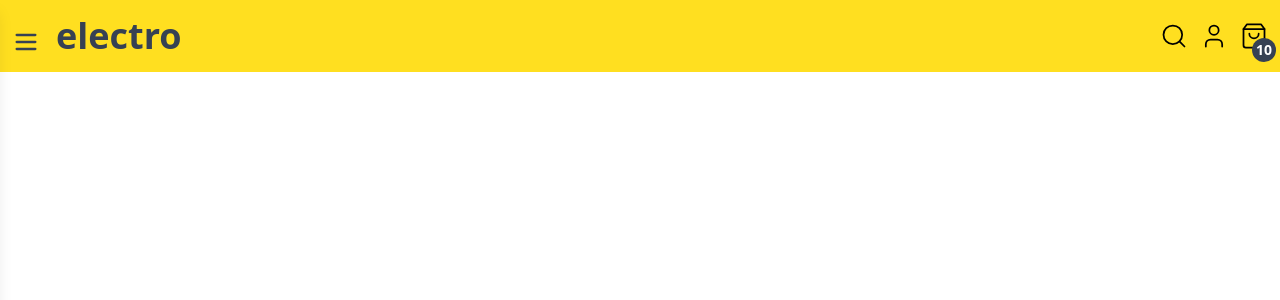
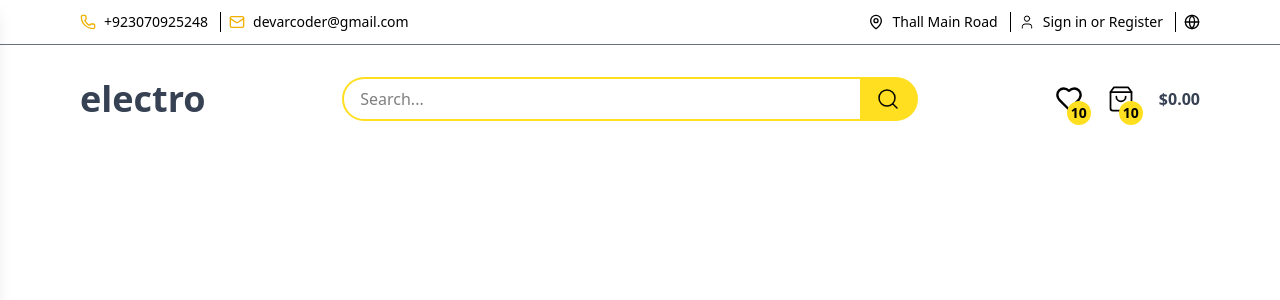
Before and after one commit to devARcoder/Electronics_Store, a React (Vite) app: page / in a window 1280 px wide. Shown: the top 300 px of the page. Built offline with nearby package versions, Linux system fonts and the light colour scheme.

Commit message:
to make responsive for all devices header

```diff
--- a/src/assets/svg.jsx
+++ b/src/assets/svg.jsx
@@ -187,3 +187,115 @@ export const ForwardArrowIcon = ({
     </svg>
   );
 };
+
+export const CallIcon = ({
+  size = 24,
+  stroke = 'currentColor',
+  strokeWidth = 2,
+  fill = 'none',
+  className = '',
+  ...props
+}) => {
+  return (
+    <svg
+      xmlns="http://www.w3.org/2000/svg"
+      width={size}
+      height={size}
+      viewBox="0 0 24 24"
+      fill={fill}
+      stroke={stroke}
+      strokeWidth={strokeWidth}
+      strokeLinecap="round"
+      strokeLinejoin="round"
+      className={`lucide lucide-phone-icon ${className}`}
+      {...props}
+    >
+      <path d="M13.832 16.568a1 1 0 0 0 1.213-.303l.355-.465A2 2 0 0 1 17 15h3a2 2 0 0 1 2 2v3a2 2 0 0 1-2 2A18 18 0 0 1 2 4a2 2 0 0 1 2-2h3a2 2 0 0 1 2 2v3a2 2 0 0 1-.8 1.6l-.468.351a1 1 0 0 0-.292 1.233 14 14 0 0 0 6.392 6.384"/>
+    </svg>
+  );
+};
+
+export const MailIcon = ({
+  size = 24,
+  stroke = 'currentColor',
+  strokeWidth = 2,
+  fill = 'none',
+  className = '',
+  ...props
+}) => {
+  return (
+    <svg
+      xmlns="http://www.w3.org/2000/svg"
+      width={size}
+      height={size}
+      viewBox="0 0 24 24"
+      fill={fill}
+      stroke={stroke}
+      strokeWidth={strokeWidth}
+      strokeLinecap="round"
+      strokeLinejoin="round"
+      className={`lucide lucide-mail-icon ${className}`}
+      {...props}
+    >
+      <path d="m22 7-8.991 5.727a2 2 0 0 1-2.009 0L2 7" />
+      <rect x="2" y="4" width="20" height="16" rx="2" />
+    </svg>
+  );
+};
+
+export const MapPinIcon = ({
+  size = 24,
+  stroke = 'currentColor',
+  strokeWidth = 2,
+  fill = 'none',
+  className = '',
+  ...props
+}) => {
+  return (
+    <svg
+      xmlns="http://www.w3.org/2000/svg"
+      width={size}
+      height={size}
+      viewBox="0 0 24 24"
+      fill={fill}
+      stroke={stroke}
+      strokeWidth={strokeWidth}
+      strokeLinecap="round"
+      strokeLinejoin="round"
+      className={`lucide lucide-map-pin-icon ${className}`}
+      {...props}
+    >
+      <path d="M20 10c0 4.993-5.539 10.193-7.399 11.799a1 1 0 0 1-1.202 0C9.539 20.193 4 14.993 4 10a8 8 0 0 1 16 0" />
+      <circle cx="12" cy="10" r="3" />
+    </svg>
+  );
+};
+
+export const GlobeIcon = ({
+  size = 24,
+  stroke = 'currentColor',
+  strokeWidth = 2,
+  fill = 'none',
+  className = '',
+  ...props
+}) => {
+  return (
+    <svg
+      xmlns="http://www.w3.org/2000/svg"
+      width={size}
+      height={size}
+      viewBox="0 0 24 24"
+      fill={fill}
+      stroke={stroke}
+      strokeWidth={strokeWidth}
+      strokeLinecap="round"
+      strokeLinejoin="round"
+      className={`lucide lucide-globe-icon ${className}`}
+      {...props}
+    >
+      <circle cx="12" cy="12" r="10" />
+      <path d="M12 2a14.5 14.5 0 0 0 0 20 14.5 14.5 0 0 0 0-20" />
+      <path d="M2 12h20" />
+    </svg>
+  );
+};
--- a/src/components/Navbar.jsx
+++ b/src/components/Navbar.jsx
@@ -1,6 +1,8 @@
 import React, { useState } from 'react';
-import { MenuIcon, SearchIcon, ShoppingBagIcon, UserIcon } from '../assets/svg';
+import {HeartIcon, MenuIcon, SearchIcon, ShoppingBagIcon, UserIcon } from '../assets/svg';
 import Sidebar from './Sidebar';
+import TopBar from './TopBar';
+import SearchBar from './SearchBar';
 
 const Navbar = () => {
   const [isSidebarOpen, setIsSidebarOpen] = useState(false);
@@ -9,21 +11,30 @@ const Navbar = () => {
 
   return (
     <>
-      <div className='flex justify-between items-center bg-yellow-300 px-3 pt-4 pb-4 relative'>
+    <TopBar/>
+      <div className='flex justify-between items-center bg-yellow-300 px-3 md:px-20 pt-4 pb-4 md:pt-8 md:pb-6 relative md:bg-white'>
         <div className="left flex items-center space-x-4">
           <MenuIcon
-            className="text-gray-700 mt-3 cursor-pointer"
+            className="text-gray-700 mt-3 cursor-pointer md:hidden"
             onClick={toggleSidebar}
           />
           <h1 className='text-4xl font-bold text-gray-700'>electro</h1>
         </div>
-        <div className="right flex items-center space-x-3">
-          <SearchIcon />
-          <UserIcon />
+        <SearchBar/>
+        <div className="right flex items-center space-x-3 md:space-x-6">
+          <SearchIcon className='md:hidden' />
+          <UserIcon className='md:hidden' />
+          <div className="hidden md:inline-block md:relative">
+            <HeartIcon size={28} />
+            <span className='bg-gray-700 text-white px-1 py-0.5 text-sm rounded-full absolute top-7 right-1 translate-x-1/2 -translate-y-1/2 font-semibold md:bg-yellow-300 md:text-black'>10</span>
+
+          </div>
           <div className="relative">
             <ShoppingBagIcon />
-            <span className='bg-gray-700 text-white px-1 py-0.5 text-sm rounded-full absolute top-7 right-1 translate-x-1/2 -translate-y-1/2 font-semibold'>10</span>
+            <span className='bg-gray-700 text-white px-1 py-0.5 text-sm rounded-full absolute top-7 right-1 translate-x-1/2 -translate-y-1/2 font-semibold md:bg-yellow-300 md:text-black'>10</span>
+
           </div>
+          <p className='hidden md:inline-block font-bold text-gray-700'>$0.00</p>
         </div>
       </div>
       <Sidebar isOpen={isSidebarOpen} onClose={toggleSidebar} />
--- /dev/null
+++ b/src/components/SearchBar.jsx
@@ -0,0 +1,19 @@
+import React from 'react';
+import { SearchIcon } from '../assets/svg';
+
+const SearchBar = () => {
+  return (
+    <div className="hidden md:flex items-center bg-yellow-300 text-black py-0.5 px-0.5 rounded-full w-full max-w-xl mx-auto">
+      <input
+        type="text"
+        placeholder="Search..."
+        className="flex-grow px-4 py-2 rounded-l-full outline-none bg-white text-black"
+      />
+      <button className=" text-black py-2 px-4 rounded-r-md">
+        <SearchIcon className="w-6 h-6" />
+      </button>
+    </div>
+  );
+};
+
+export default SearchBar;
--- /dev/null
+++ b/src/components/TopBar.jsx
@@ -0,0 +1,27 @@
+import React from 'react';
+import { CallIcon, GlobeIcon, MailIcon, MapPinIcon, UserIcon } from '../assets/svg';
+
+const TopBar = () => {
+  return (
+    <div className="hidden md:flex justify-between items-center py-3 px-20 border-b border-gray-500">
+      {/* Left Side */}
+      <div className="flex items-center space-x-2 text-sm">
+        <CallIcon size={16} className="text-yellow-500" />
+        <p className="border-r border-black pr-3">+923070925248</p>
+        <MailIcon size={16} className="text-yellow-500" />
+        <p>devarcoder@gmail.com</p>
+      </div>
+
+      {/* Right Side */}
+      <div className="flex items-center space-x-2 text-sm">
+        <MapPinIcon size={16} />
+        <p className="border-r border-black pr-3">Thall Main Road</p>
+        <UserIcon size={16} />
+        <p className="border-r border-black pr-3">Sign in or Register</p>
+        <GlobeIcon size={16} />
+      </div>
+    </div>
+  );
+};
+
+export default TopBar;
```
